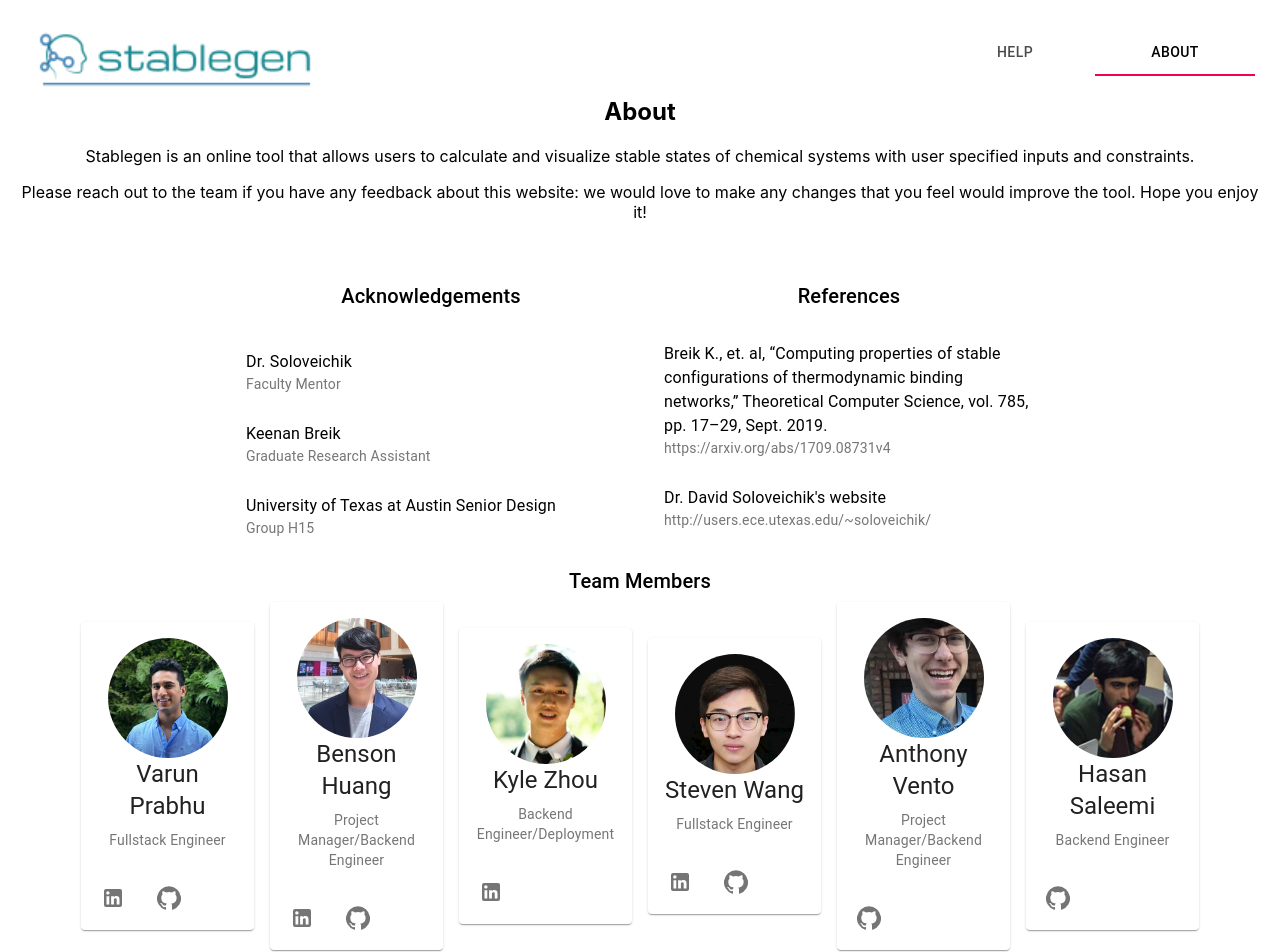
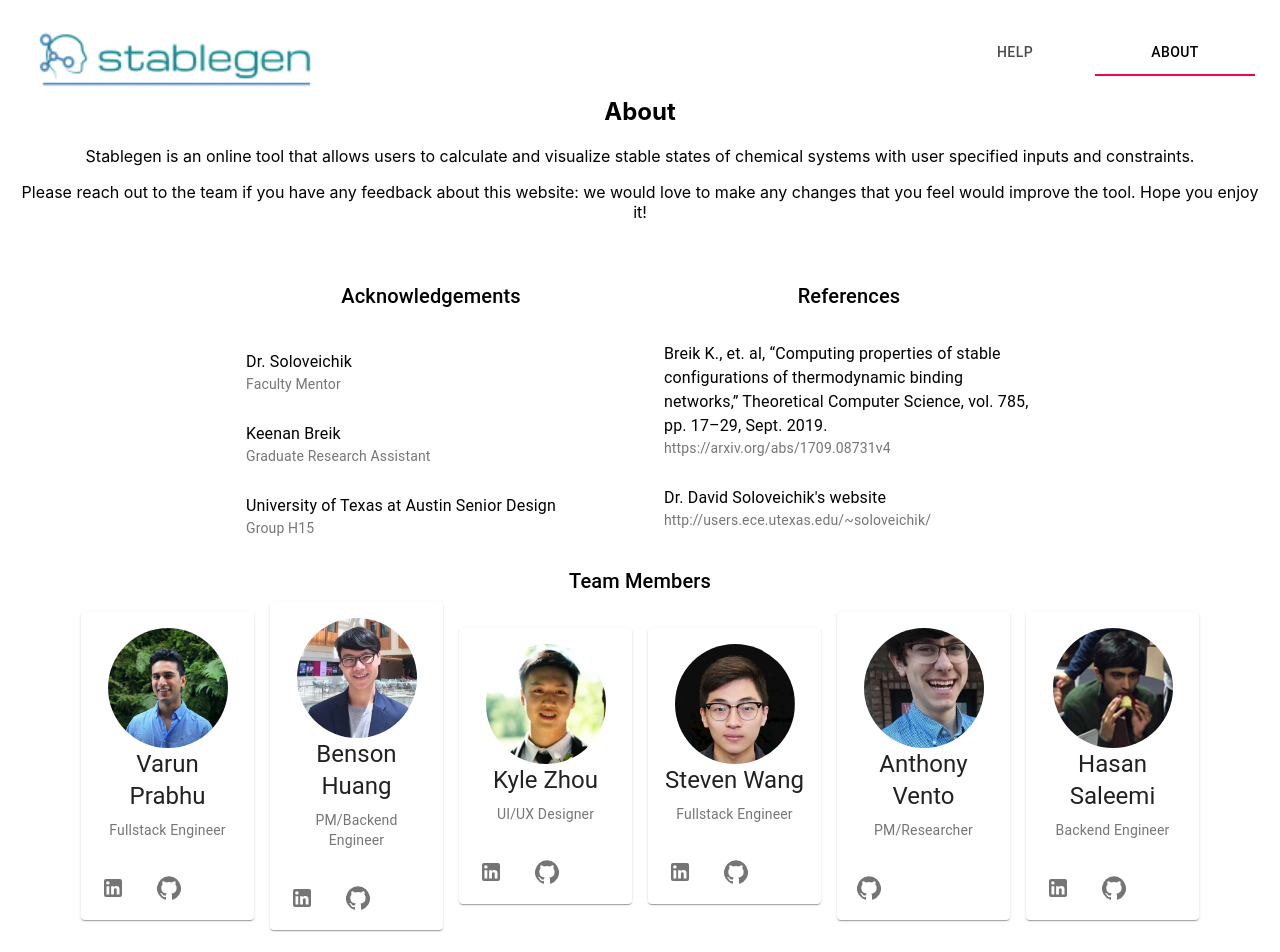
Before and after one commit to stevenwang5689/stable-gen, a React (Create React App) app: page /about in a window 1280 px wide. Shown: the top 952 px of the page. Built offline with nearby package versions, Linux system fonts and the light colour scheme.

Commit message:
fixed team member card uniformity of sizing

```diff
--- a/src/components/about.js
+++ b/src/components/about.js
@@ -184,7 +184,7 @@ function About() {
                                           Benson Huang
                                       </Typography>
                                       <Typography variant="body2" color="textSecondary" component="p">
-                                          Project Manager/Backend Engineer
+                                          PM/Backend Engineer
                                       </Typography>
                                   </CardContent>
                               </CardActionArea>
@@ -206,23 +206,24 @@ function About() {
                                       <CardMedia>
                                           <Grid container direction="row" justify="center">
                                               <Grid item>
-
                                                   <Avatar src={kyle} className={classes.large} alt='Kyle Zhou' />
                                               </Grid>
                                           </Grid>
-
                                       </CardMedia>
                                       <Typography gutterBottom variant="h5" component="h2">
                                           Kyle Zhou
                                       </Typography>
                                       <Typography variant="body2" color="textSecondary" component="p">
-                                          Backend Engineer/Deployment
+                                          UI/UX Designer
                                       </Typography>
                                   </CardContent>
                               </CardActionArea>
                               <CardActions>
                                   <IconButton href={"https://www.linkedin.com/in/kyle-zhou-9723b9153/"}>
                                       <LinkedInIcon/>
+                                  </IconButton>
+                                  <IconButton href={"https://github.com/INameMyMethodsExactlyWhatTheyDo"}>
+                                      <GitHubIcon/>
                                   </IconButton>
                               </CardActions>
                           </Card>
@@ -236,10 +237,8 @@ function About() {
                                           <Grid container direction="row" justify="center">
                                               <Grid item>
                                                   <Avatar src={steven} className={classes.large} alt='Steven Wang' />
-
                                               </Grid>
                                           </Grid>
-
                                       </CardMedia>
                                       <Typography gutterBottom variant="h5" component="h2">
                                           Steven Wang
@@ -269,16 +268,14 @@ function About() {
                                           <Grid container direction="row" justify="center">
                                               <Grid item>
                                                   <Avatar src={anthony} className={classes.large} alt='Anthony Vento' />
-
                                               </Grid>
                                           </Grid>
-
                                       </CardMedia>
                                       <Typography gutterBottom variant="h5" component="h2">
                                           Anthony Vento
                                       </Typography>
                                       <Typography variant="body2" color="textSecondary" component="p">
-                                          Project Manager/Backend Engineer
+                                          PM/Researcher
                                       </Typography>
                                   </CardContent>
                               </CardActionArea>
@@ -297,11 +294,9 @@ function About() {
                                       <CardMedia>
                                           <Grid container direction="row" justify="center">
                                               <Grid item>
-
                                                   <Avatar src={hasan} className={classes.large} alt='Hasan Saleemi' />
                                               </Grid>
                                           </Grid>
-
                                       </CardMedia>
                                       <Typography gutterBottom variant="h5" component="h2">
                                           Hasan Saleemi
@@ -312,6 +307,9 @@ function About() {
                                   </CardContent>
                               </CardActionArea>
                               <CardActions>
+                                  <IconButton href={"https://www.linkedin.com/in/hasan-saleemi"}>
+                                      <LinkedInIcon/>
+                                  </IconButton>
                                   <IconButton href={"https://github.com/hasansaleemi/"}>
                                       <GitHubIcon/>
                                   </IconButton>
```
